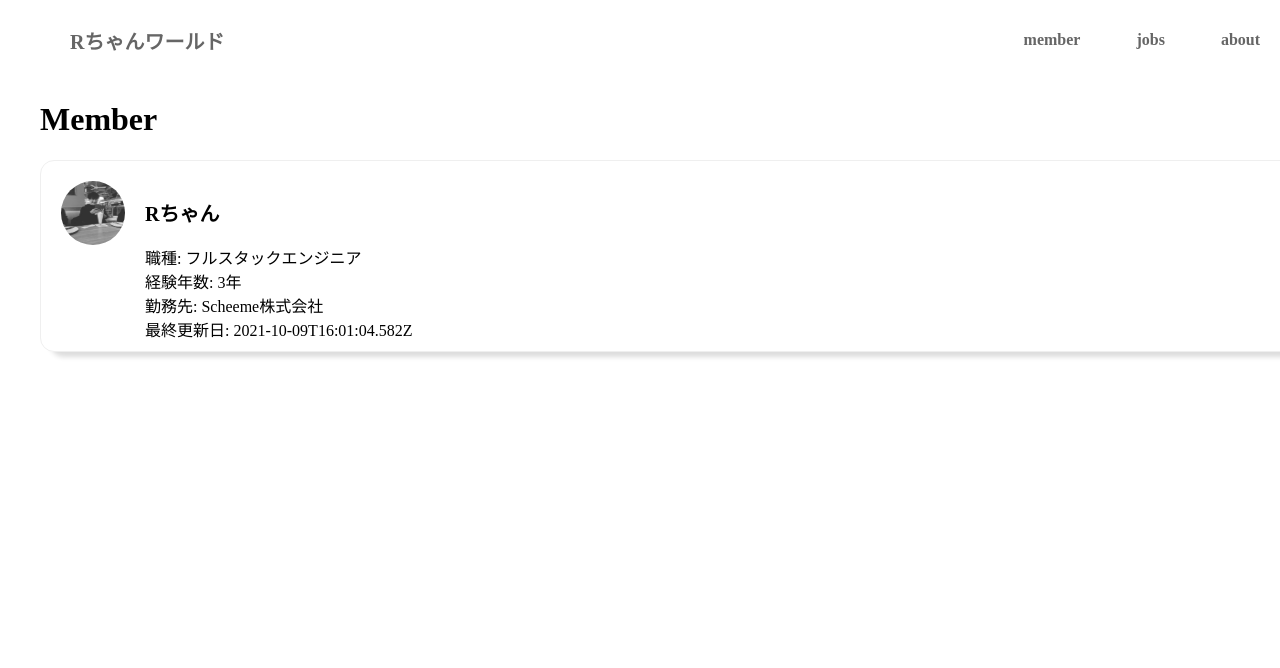
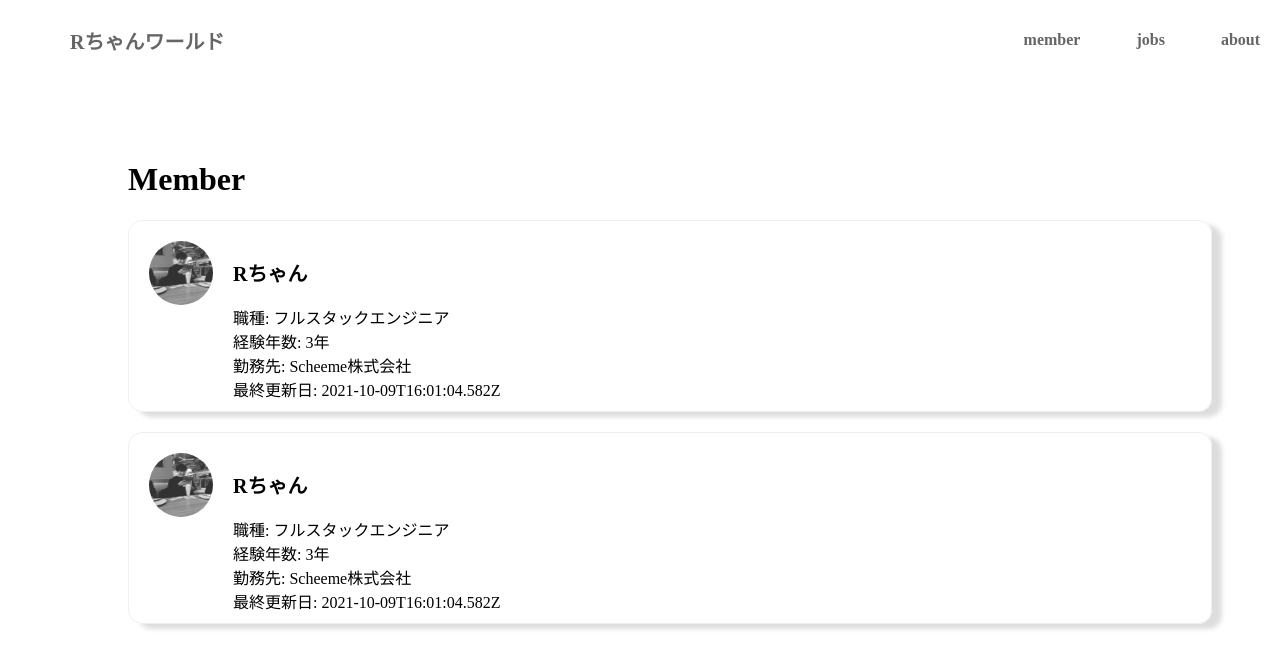
Before and after one commit to Retsuki/toipptakosan11, a Vue app: page /member in a window 1280 px wide. Shown: the top 668 px of the page. Built offline with nearby package versions, Linux system fonts and the light colour scheme.

Commit message:
chore: update width

```diff
--- a/src/pages/Member.vue
+++ b/src/pages/Member.vue
@@ -8,6 +8,7 @@
         :key="id"
         :class="$style.card"
       >
+        <router-link :to="`/member/${id}`" :class="$style.cardContent">
           <img :src="profile_image" :class="$style.profileImage">
           <div :class="$style.contents">
             <div :class="$style.name">{{ name }}</div>
@@ -18,6 +19,7 @@
               <li>最終更新日: {{ updatedAt }}</li>
             </ul>
           </div>
+        </router-link>
       </li>
     </ul>
   </div>
@@ -31,6 +33,17 @@ import axios from 'axios';
 export default defineComponent({
   setup () {
     const members = ref([
+      {
+          "id": "00-ieizjb",
+          "updatedAt": "2021-10-09T16:01:04.582Z",
+          "name": "Rちゃん",
+          "occupation": [
+              "フルスタックエンジニア"
+          ],
+          "company": "Scheeme株式会社",
+          "experience_year": 3,
+          "profile_image": 'src/assets/images/me.jpg'
+      },
       {
           "id": "00-ieizjb",
           "updatedAt": "2021-10-09T16:01:04.582Z",
@@ -67,15 +80,25 @@ export default defineComponent({
 .wrapper {
   width: 100%;
   height: 100%;
+  max-width: 1084px;
+  margin: 0 auto;
+  padding-right: 20px;
+  padding-left: 20px;
+  padding-top: 60px;
 }
 
 .card {
+  margin-bottom: 20px;
+}
+
+.cardContent {
   display: grid;
   grid-template-columns: 84px calc(100% - 84px);
   padding: 20px 20px 10px 20px;
   border: 1px solid #efefef;
   border-radius: 14px;
   box-shadow: 10px 5px 5px #dddddd;
+  color: #000;
 }
 
 .profileImage {
```
Lines whose indentation alone changed are shown as unchanged.
